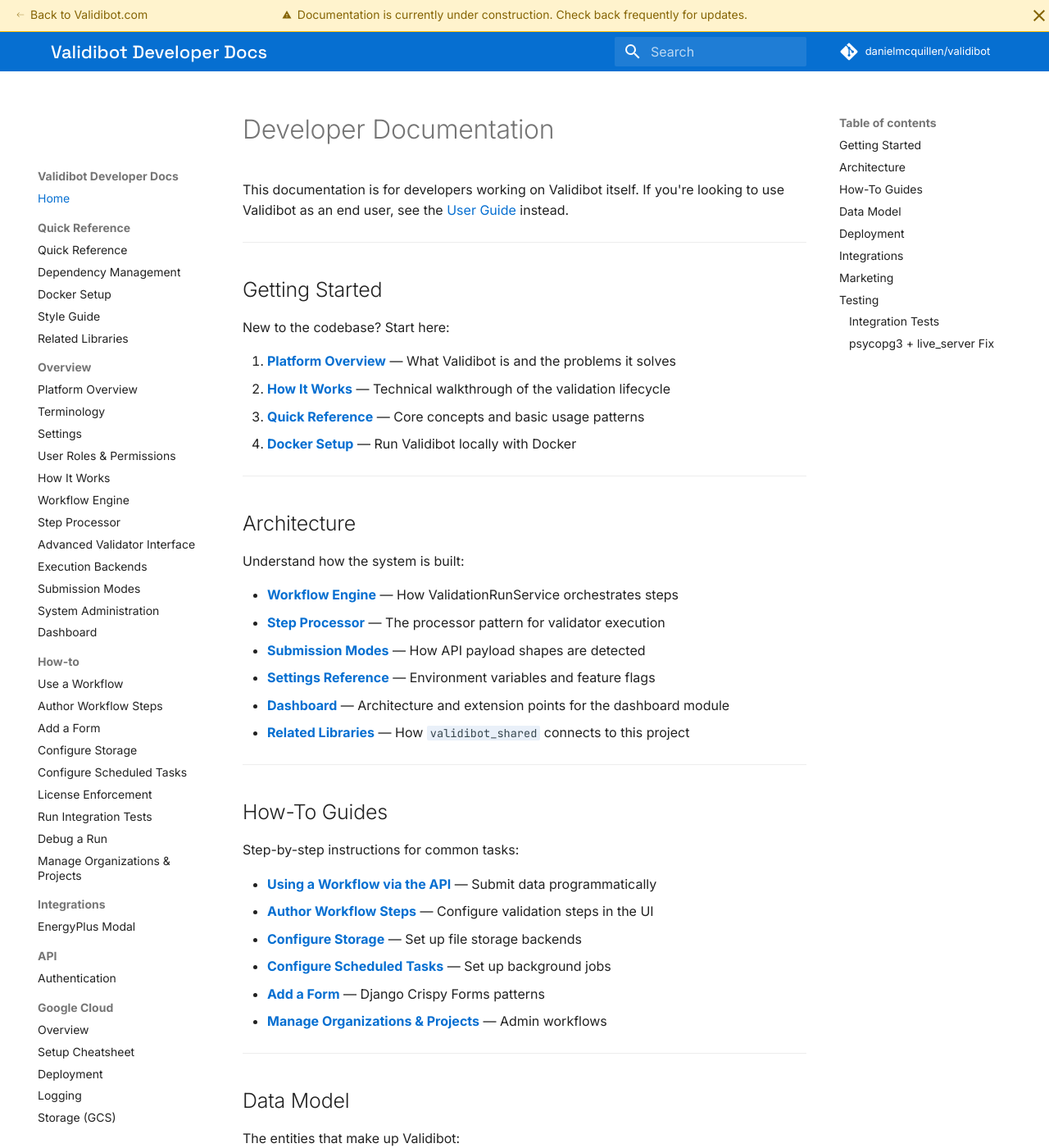
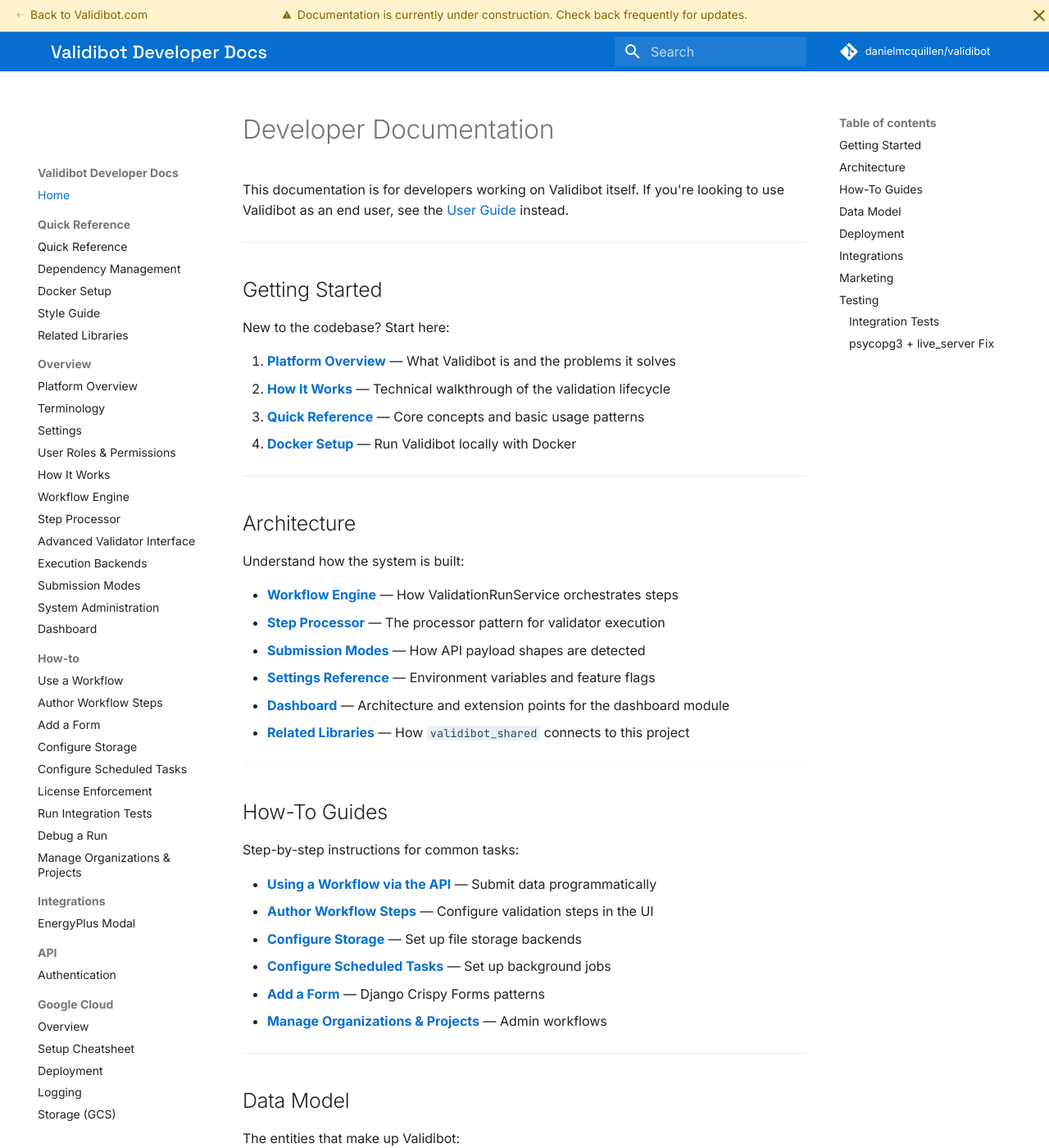
Before and after one commit to danielmcquillen/validibot, an MkDocs documentation site: the page built from docs/dev_docs/index.md, in a window 1280 px wide and 1400 px high. Shown: the whole window at 82% size. Built offline with MkDocs 1.6.1 and Material for MkDocs 9.7.7, drawn with Linux system fonts in a browser that asks for light colours; comment, search, counter and statistics services are not loaded.

Commit message:
Update docs styles

```diff
--- a/docs/dev_docs/stylesheets/extra.css
+++ b/docs/dev_docs/stylesheets/extra.css
@@ -172,3 +172,10 @@
 .md-typeset table:not([class]) th {
   background-color: #e9f0f9;
 }
+
+/* Align left navigation top with page title
+   Default sidebar has padding: 1.2rem 0, content area has ~1rem before h1.
+   Reduce sidebar padding to align the nav title with page header. */
+.md-sidebar--primary {
+  padding-top: 1rem;
+}
```
